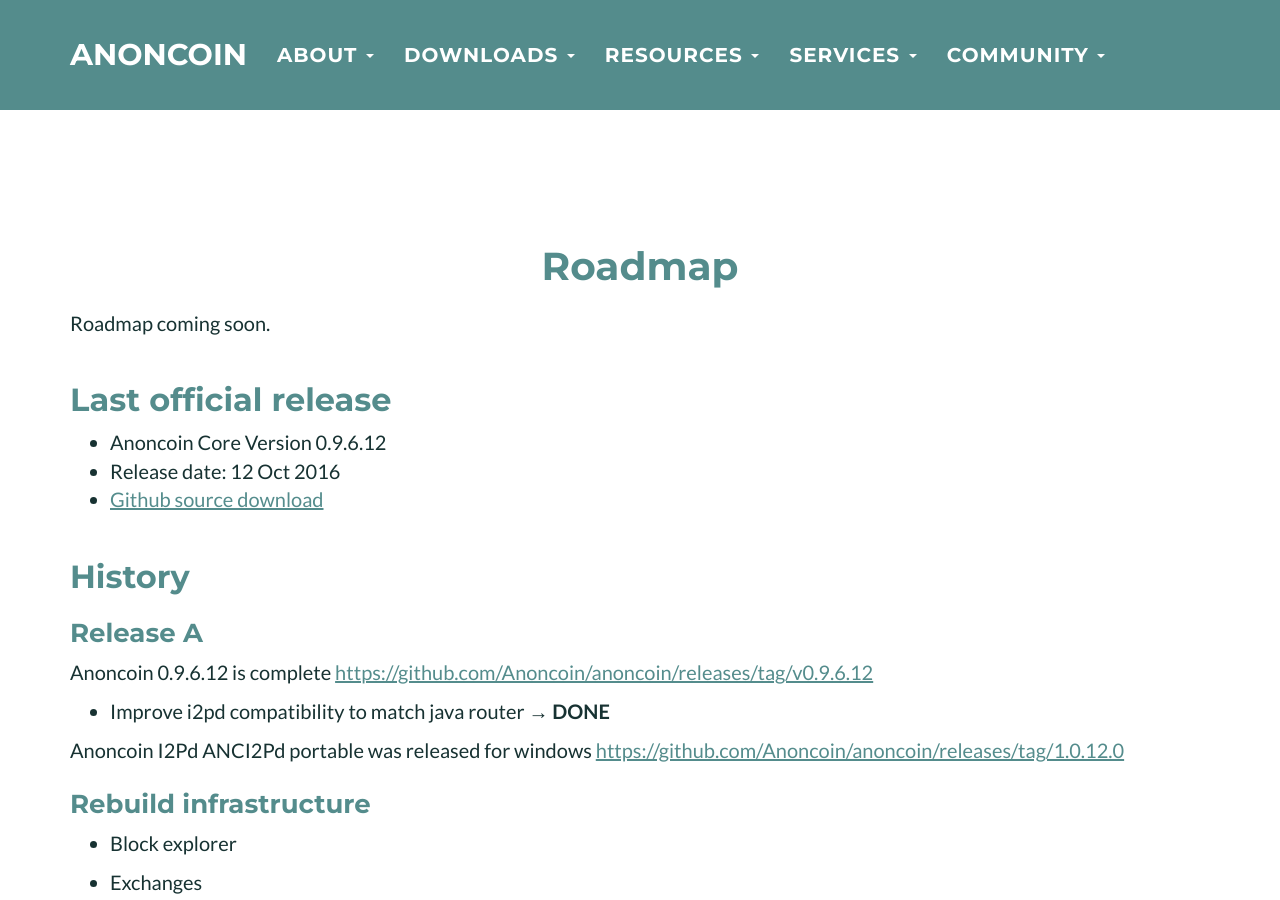
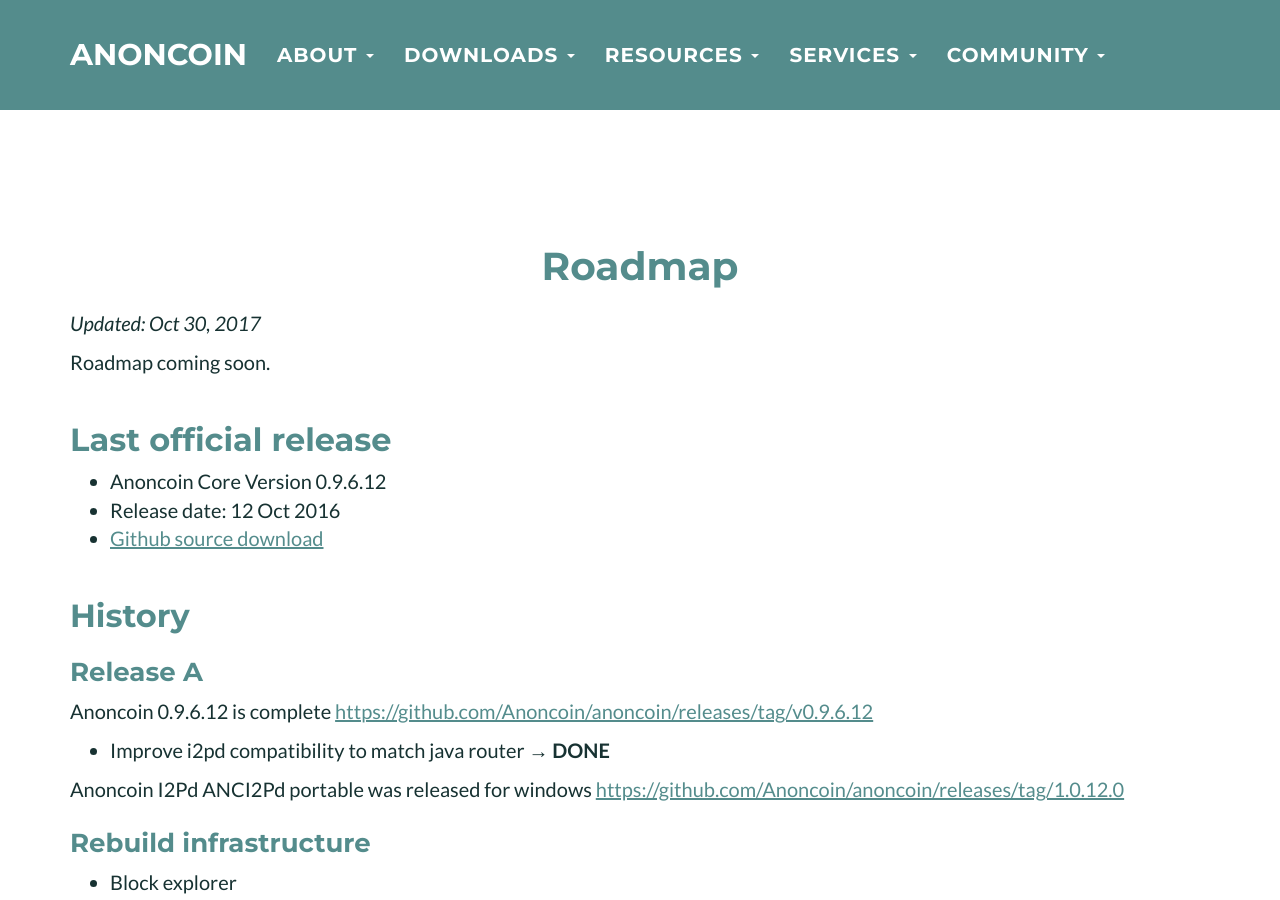
Before and after one commit to Anoncoin/anoncoin-website, a Jekyll site: the page built from about/Roadmap.md, in a window 1280 px wide and 900 px high. Built offline with Jekyll 4.4.1, drawn with Linux system fonts in a browser that asks for light colours.

Commit message:
Add date to roadmap

```diff
--- a/about/Roadmap.md
+++ b/about/Roadmap.md
@@ -2,6 +2,7 @@
 layout: page
 title: Roadmap
 permalink: /Roadmap/
+date:   2017-10-30 22:44:35 +0200
 ---
 
 Roadmap coming soon.
```
